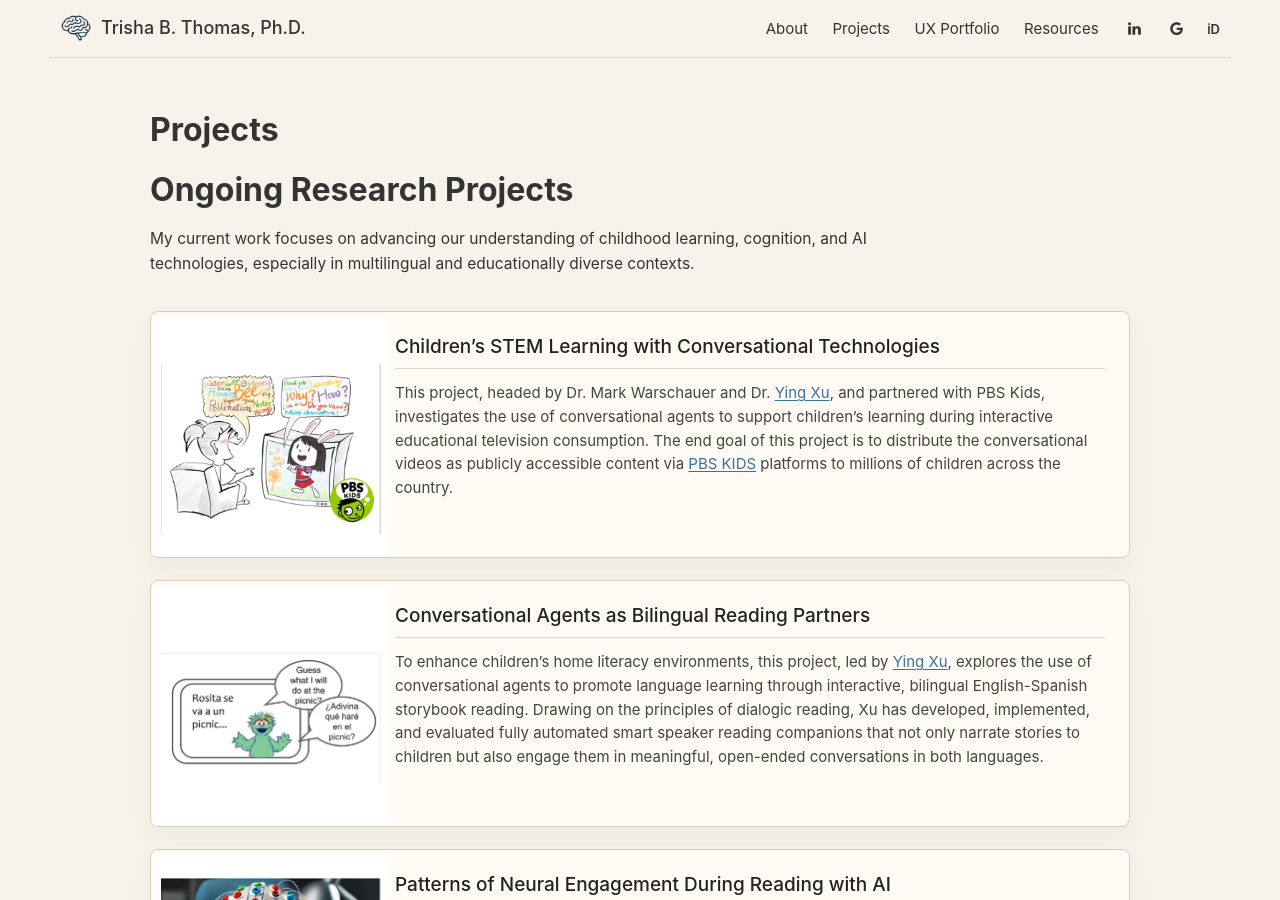
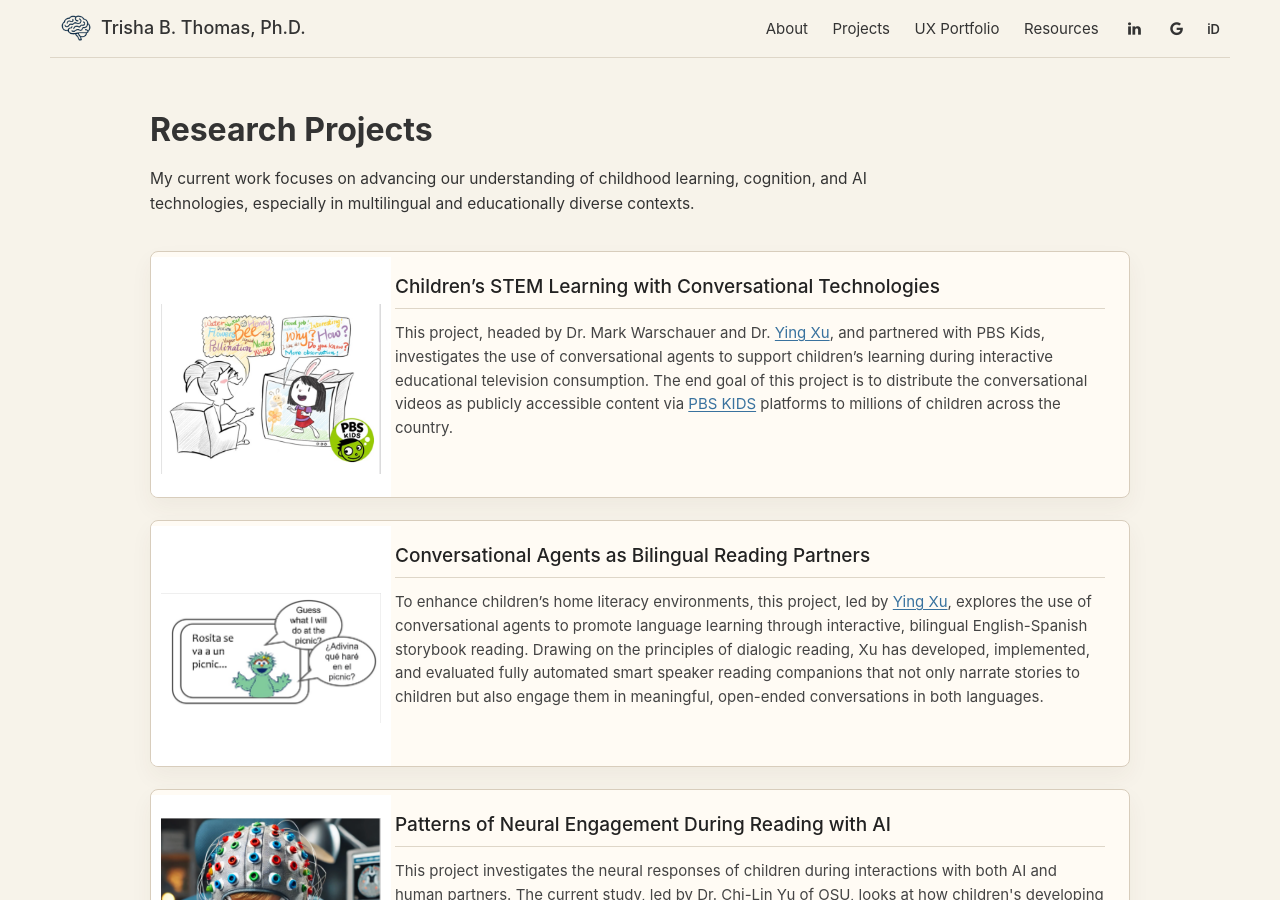
Before and after one commit to tthomas840/tthomas840.github.io, a Jekyll site: the page built from pages/documentation.md, in a window 1280 px wide and 900 px high. Built offline with Jekyll 4.4.1, drawn with Linux system fonts in a browser that asks for light colours; nearby versions of some CDN libraries.

Commit message:
Simplify projects page heading

```diff
--- a/pages/documentation.md
+++ b/pages/documentation.md
@@ -1,14 +1,12 @@
 ---
 layout: page
-title: Projects
+title: Research Projects
 #category: documentation
 permalink: /projects
 page_class: projects-page-content
 ---
 
 <div class="projects-page" markdown="1">
-
-# Ongoing Research Projects
 
 My current work focuses on advancing our understanding of childhood learning, cognition, and AI technologies, especially in multilingual and educationally diverse contexts.
 
```
